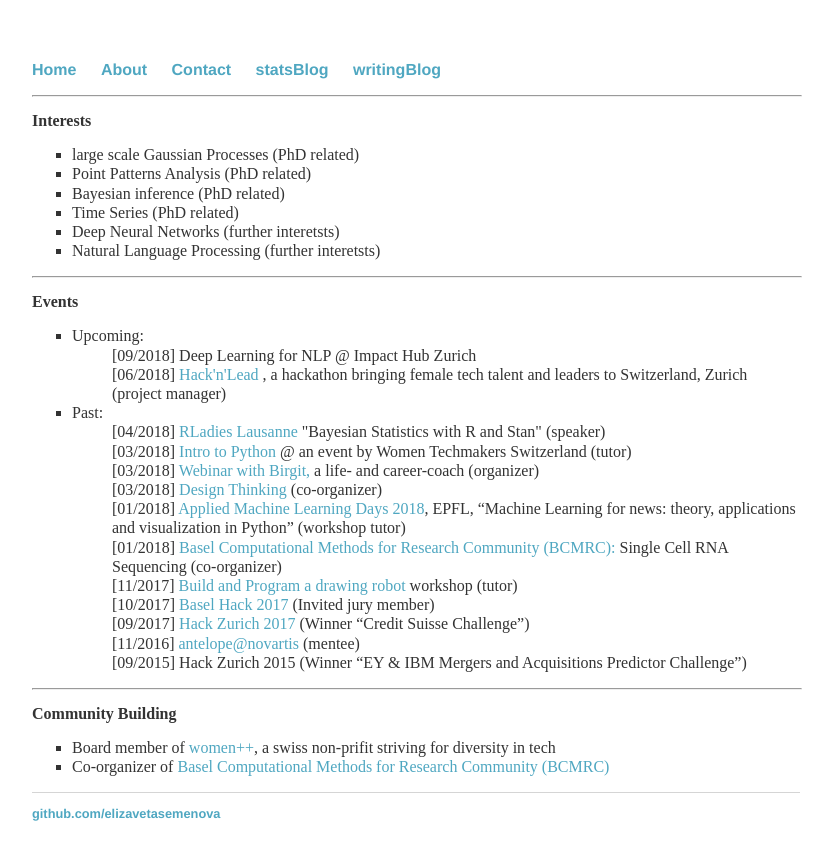
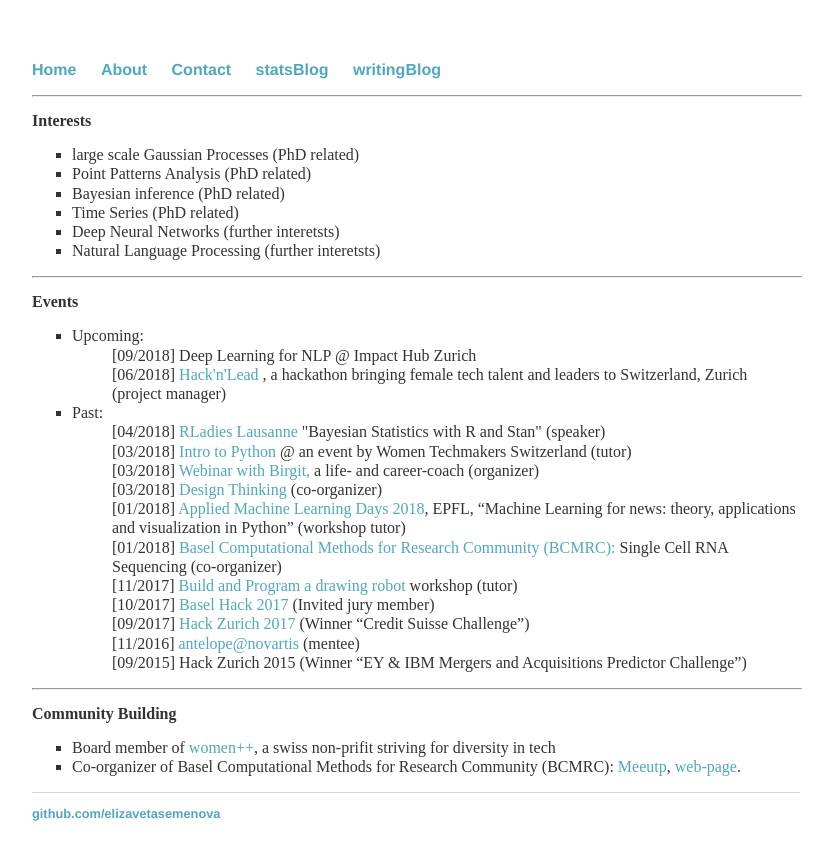
Before and after one commit to elizavetasemenova/elizavetasemenova.github.io, a Jekyll site: the page built from index.html, in a window 1280 px wide. Shown: the top 860 px of the page, without its empty margins (224-1057 px from the left). Built offline with Jekyll 4.4.1, drawn with Linux system fonts in a browser that asks for light colours.

Commit message:
Update index.html

```diff
--- a/index.html
+++ b/index.html
@@ -75,7 +75,7 @@ title: Liza Semenova, statistician in progress
 
         <ul style="list-style-type:square">
 	  <li>Board member of <a href="https://www.womenplusplus.ch/">women++</a>, a swiss non-prifit striving for diversity in tech
-          <li>Co-organizer of <a href="https://www.meetup.com/Basel-Computational-Methods-for-Research-Community-BCMRC/">Basel Computational Methods for Research Community (BCMRC)</a>
+          <li>Co-organizer of Basel Computational Methods for Research Community (BCMRC): <a href="https://www.meetup.com/Basel-Computational-Methods-for-Research-Community-BCMRC/">Meeutp</a>, <a href="https://baselcomputationalcommunityinresearch.github.io/organisers/people/">web-page</a>.
 	</ul>
 
 </p>
```
